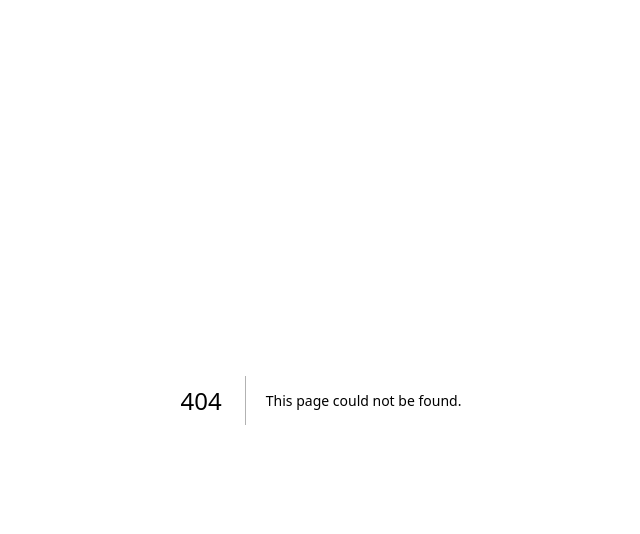
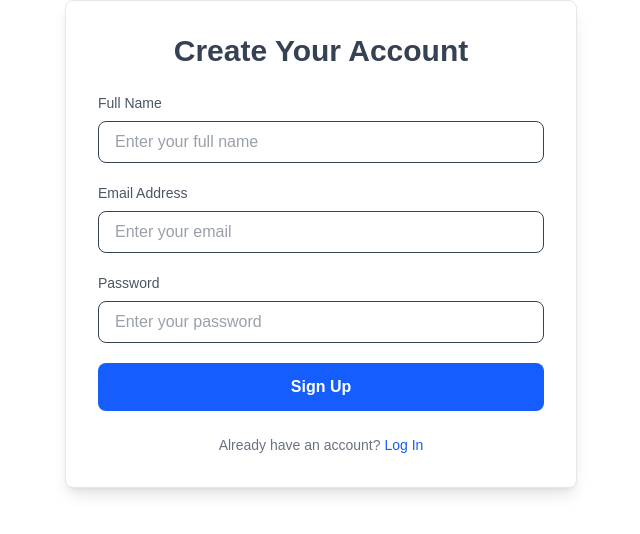
Before and after one commit to adunolamii/crime-reporting-app, a Next.js app: page /signup in a window 1280 px wide. Before the commit this address had no page. Shown: the top 534 px of the page, without its empty margins (319-959 px from the left). Built offline with nearby package versions, Linux system fonts and the light colour scheme.

Commit message:
add authentication page

```diff
--- /dev/null
+++ b/app/(dashboard)/signin/page.js
@@ -0,0 +1,83 @@
+
+'use client';
+
+import { useState } from 'react';
+import { useRouter } from 'next/navigation';
+// import Header from '../Header';
+
+export default function SignIn() {
+  const [email, setEmail] = useState('');
+  const [password, setPassword] = useState('');
+  const [error, setError] = useState('');
+  const router = useRouter();
+
+  const handleSubmit = async (e) => {
+    e.preventDefault();
+
+    const response = await fetch('/api/signin', {
+      method: 'POST',
+      headers: {
+        'Content-Type': 'application/json',
+      },
+      body: JSON.stringify({
+        action: 'signin',
+        email,
+        password,
+      }),
+    });
+
+    const data = await response.json();
+
+    if (response.status === 200) {
+      // Store JWT token (you can store it in localStorage, sessionStorage, or a context provider)
+      localStorage.setItem('token', data.token);
+      router.push('/overview'); // Redirect to dashboard
+    } else {
+      setError(data.error || 'Something went wrong');
+    }
+  };
+
+  return (
+    <div>
+      {/* <Header/> */}
+    <div className="bg-white p-8 rounded-lg shadow-lg w-full m-auto max-w-sm">
+      <h2 className="text-2xl font-semibold text-center mb-6">Sign In</h2>
+        {error && <div className="text-red-500 text-center mb-4">{error}</div>}
+        <form onSubmit={handleSubmit}>
+          <div className="mb-4">
+            <label className="block text-sm font-medium text-gray-700">Email</label>
+            <input
+              type="email"
+              className="w-full p-2 mt-1 border border-gray-300 rounded-md"
+              value={email}
+              onChange={(e) => setEmail(e.target.value)}
+              required
+            />
+          </div>
+          <div className="mb-6">
+            <label className="block text-sm font-medium text-gray-700">Password</label>
+            <input
+              type="password"
+              className="w-full p-2 mt-1 border border-gray-300 rounded-md"
+              value={password}
+              onChange={(e) => setPassword(e.target.value)}
+              required
+            />
+          </div>
+          <button
+            type="submit"
+            className="w-full p-2 bg-blue-500 text-white font-semibold rounded-md hover:bg-blue-600"
+          >
+            Sign In
+          </button>
+        </form>
+        <div className="mt-4 text-center">
+          <a href="/forgotPassword" className="text-blue-500 hover:underline">
+            Forgot Password?
+          </a>
+        </div>
+      </div>
+    </div>
+
+  );
+}
--- /dev/null
+++ b/app/(dashboard)/signup/page.js
@@ -0,0 +1,110 @@
+"use client"
+import { useState, useEffect } from 'react';
+import { useRouter } from 'next/navigation';
+
+import React from 'react'
+// import Header from '../Header';
+
+const page = () => {
+  const [name, setName] = useState('');
+  const [email, setEmail] = useState('');
+  const [password, setPassword] = useState('');
+  const [isSubmitting, setIsSubmitting] = useState(false);
+  const [error, setError] = useState(null);
+  const router = useRouter();
+
+  const handleSubmit = async (e) => {
+    e.preventDefault();
+    setIsSubmitting(true);
+    setError(null);
+
+    try {
+      const res = await fetch('/api/signup', {
+        method: 'POST',
+        headers: {
+          'Content-Type': 'application/json',
+        },
+        body: JSON.stringify({ name, email, password }),
+      });
+
+      if (res.ok) {
+        const data = await res.json();
+        console.log('Signup successful:', data);
+
+        // Redirect to the dashboard
+        router.push('/overview');
+      } else {
+        const errorData = await res.json();
+        setError(errorData.error || 'An error occurred');
+      }
+    } catch (err) {
+      console.error('Error signing up:', err);
+      setError('An unexpected error occurred');
+    } finally {
+      setIsSubmitting(false);
+    }
+  };
+
+  return (
+    <div>
+      {/* <Header/> */}
+    <div className="max-w-lg mx-auto  bg-white shadow-lg m-auto rounded-lg p-6 sm:p-8 border border-gray-200">
+    <h2 className="text-3xl font-semibold text-center text-gray-700 mb-6">Create Your Account</h2>
+    {error && <div className="bg-red-100 text-red-600 p-3 mb-4 rounded-md">{error}</div>}
+    <form onSubmit={handleSubmit}>
+      <div className="mb-5">
+        <label className="block text-sm font-medium text-gray-600 mb-2">Full Name</label>
+        <input
+          type="text"
+          value={name}
+          onChange={(e) => setName(e.target.value)}
+          required
+          placeholder="Enter your full name"
+          className="w-full px-4 py-2 border rounded-lg text-gray-700 focus:ring focus:ring-blue-300 focus:outline-none"
+        />
+      </div>
+      <div className="mb-5">
+        <label className="block text-sm font-medium text-gray-600 mb-2">Email Address</label>
+        <input
+          type="email"
+          value={email}
+          onChange={(e) => setEmail(e.target.value)}
+          required
+          placeholder="Enter your email"
+          className="w-full px-4 py-2 border rounded-lg text-gray-700 focus:ring focus:ring-blue-300 focus:outline-none"
+        />
+      </div>
+      <div className="mb-5">
+        <label className="block text-sm font-medium text-gray-600 mb-2">Password</label>
+        <input
+          type="password"
+          value={password}
+          onChange={(e) => setPassword(e.target.value)}
+          required
+          placeholder="Enter your password"
+          className="w-full px-4 py-2 border rounded-lg text-gray-700 focus:ring focus:ring-blue-300 focus:outline-none"
+        />
+      </div>
+      <button
+        type="submit"
+        disabled={isSubmitting}
+        className={`w-full py-3 text-white font-semibold rounded-lg transition-colors ${
+          isSubmitting ? 'bg-gray-400' : 'bg-blue-600 hover:bg-blue-700'
+        }`}
+      >
+        {isSubmitting ? 'Signing Up...' : 'Sign Up'}
+      </button>
+    </form>
+    <p className="text-sm text-center text-gray-500 mt-6">
+      Already have an account?{' '}
+      <a href="/signin" className="text-blue-600 hover:underline">
+        Log In
+      </a>
+    </p>
+  </div>
+  </div>
+
+  )
+}
+
+export default page
```
